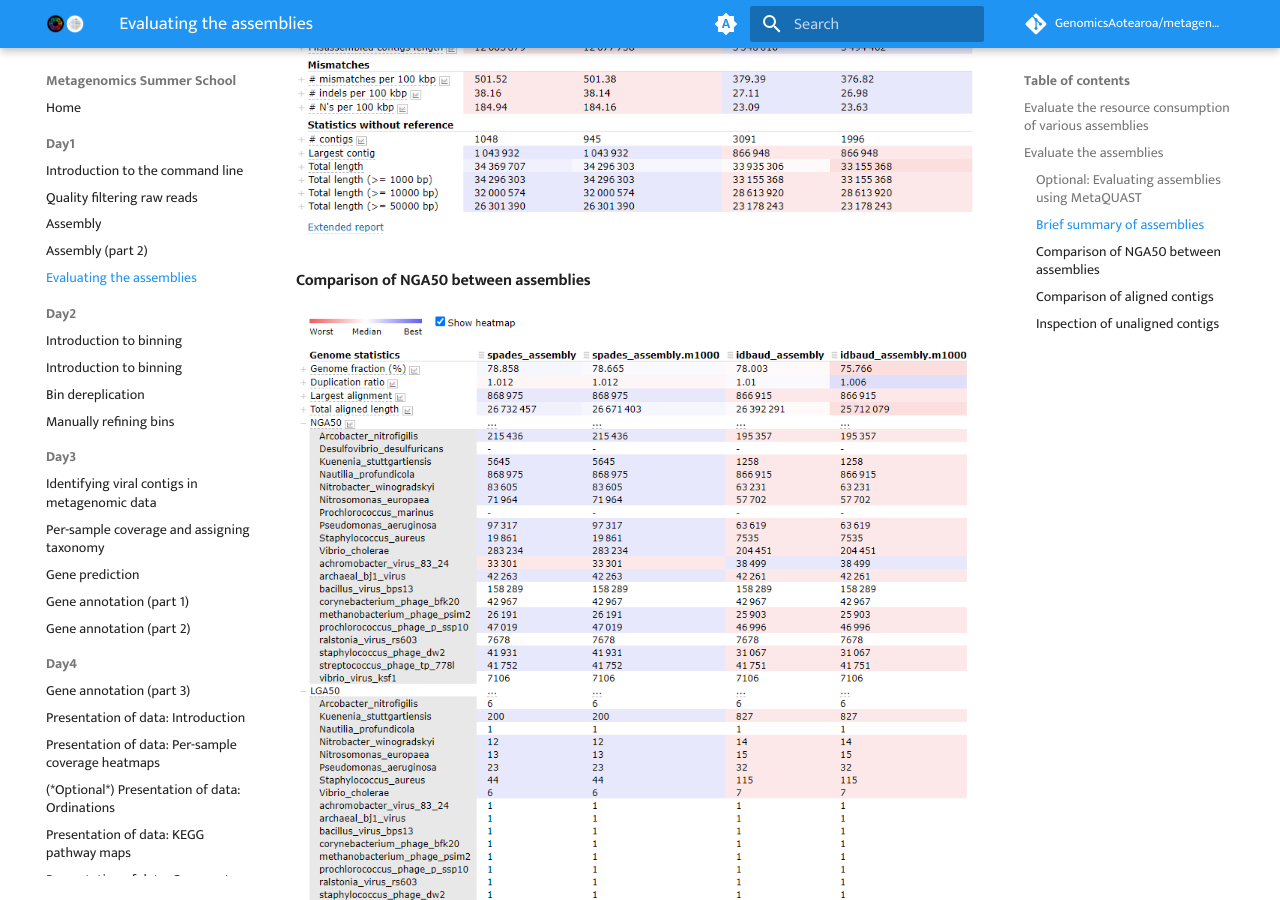
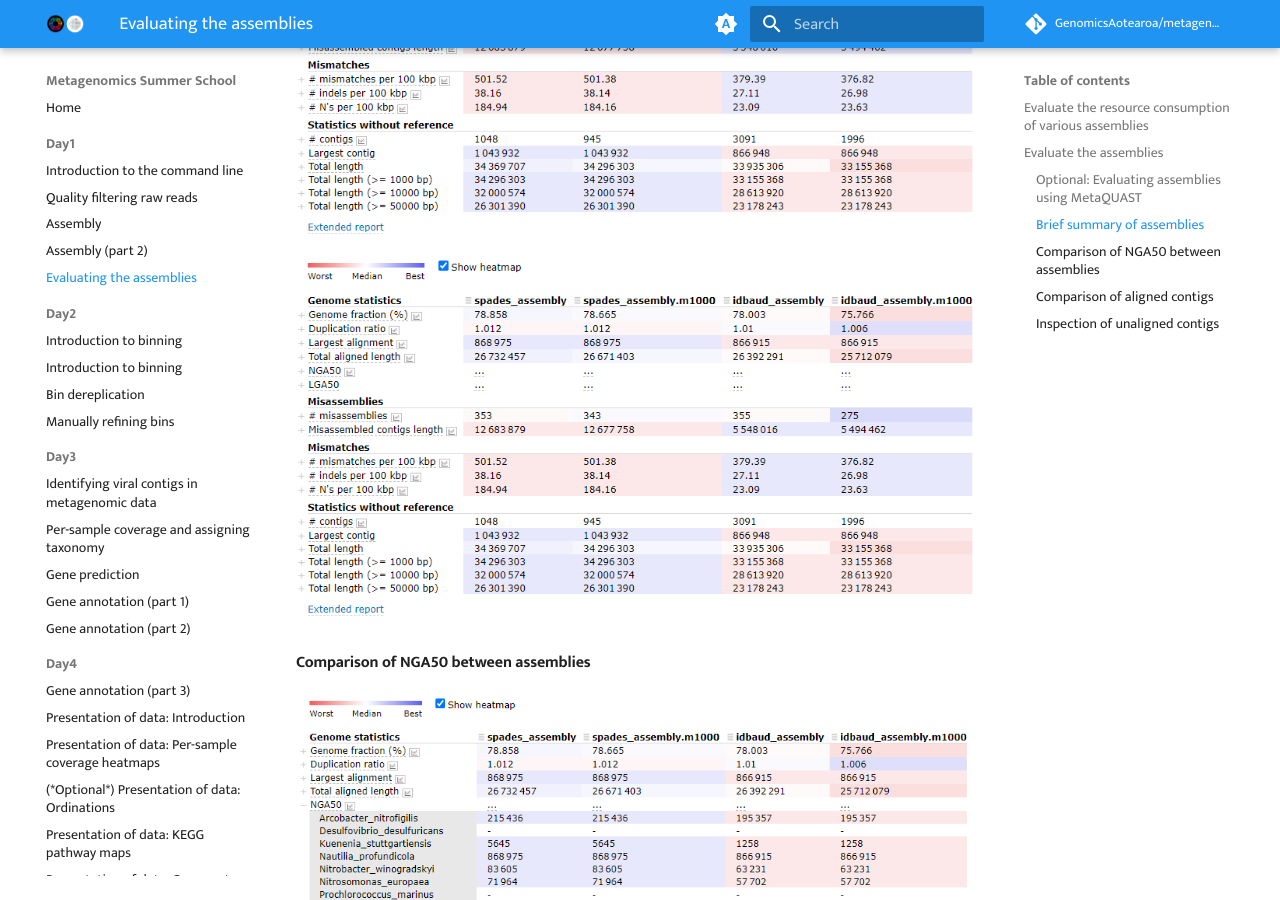
Before and after one commit to GenomicsAotearoa/metagenomics_summer_school, an MkDocs documentation site: the page built from docs/day1/ex5_evaluating_assemblies.md, in a window 1280 px wide and 900 px high, scrolled down 5593 px. Built offline with MkDocs 1.6.1 and Material for MkDocs 9.7.7, drawn with Linux system fonts in a browser that asks for light colours; comment, search, counter and statistics services are not loaded.

Commit message:
ex5 fix image URLs

```diff
--- a/docs/day1/ex5_evaluating_assemblies.md
+++ b/docs/day1/ex5_evaluating_assemblies.md
@@ -193,17 +193,21 @@
 #### Brief summary of assemblies
 
 ![](https://github.com/GenomicsAotearoa/metagenomics_summer_school/blob/master/materials/figures/ex5_fig1_shortsummary.png)
+![image](../figures/ex5_fig1_shortsummary.png)
 
 #### Comparison of NGA50 between assemblies
 
 ![](https://github.com/GenomicsAotearoa/metagenomics_summer_school/blob/master/materials/figures/ex5_fig2_nga50.png)
+![image](../figures/ex5_fig2_nga50.png)
 
 #### Comparison of aligned contigs
 
 ![](https://github.com/GenomicsAotearoa/metagenomics_summer_school/blob/master/materials/figures/ex5_fig3_contigsmatched.png)
+![image](../figures/ex5_fig3_contigsmatched.png)
 
 #### Inspection of unaligned contigs
 
 ![](https://github.com/GenomicsAotearoa/metagenomics_summer_school/blob/master/materials/figures/ex5_fig4_contigsunmatched.PNG)
+![image](../figures/ex5_fig4_contigsunmatched.PNG)
 
 ---
```
